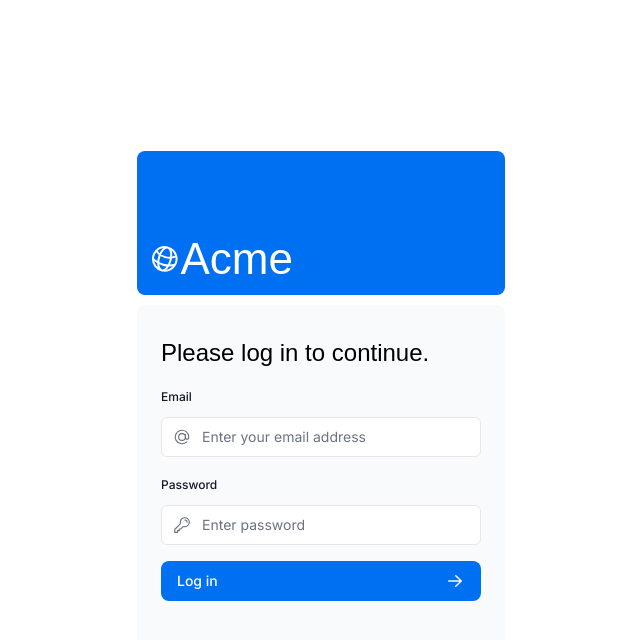
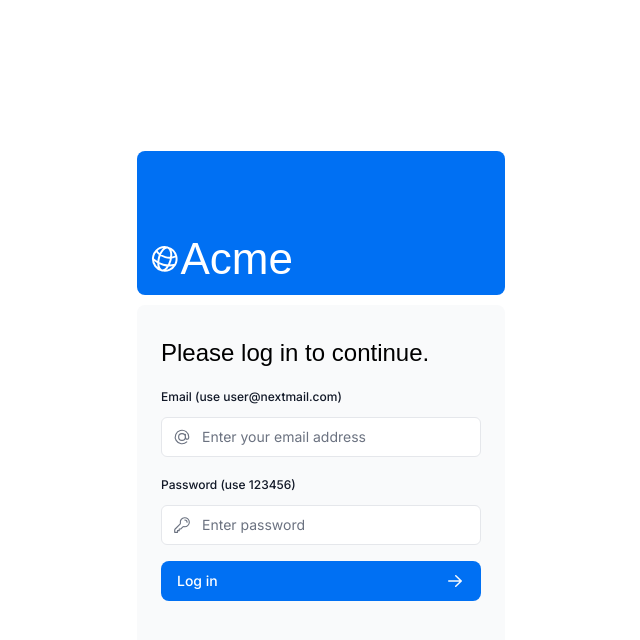
Before and after one commit to karkiaayush01/Next-JS-Dashboard, a Next.js app: page /login in a window 1280 px wide. Shown: the top 640 px of the page, without its empty margins (319-959 px from the left). Built offline with nearby package versions, Linux system fonts and the light colour scheme; a web font is replaced by a local one.

Commit message:
updated login-form with provided email and password

```diff
--- a/app/ui/login-form.tsx
+++ b/app/ui/login-form.tsx
@@ -29,7 +29,7 @@ export default function LoginForm() {
               className="mb-3 mt-5 block text-xs font-medium text-gray-900"
               htmlFor="email"
             >
-              Email
+              Email (use user@nextmail.com)
             </label>
             <div className="relative">
               <input
@@ -48,7 +48,7 @@ export default function LoginForm() {
               className="mb-3 mt-5 block text-xs font-medium text-gray-900"
               htmlFor="password"
             >
-              Password
+              Password (use 123456)
             </label>
             <div className="relative">
               <input
```
